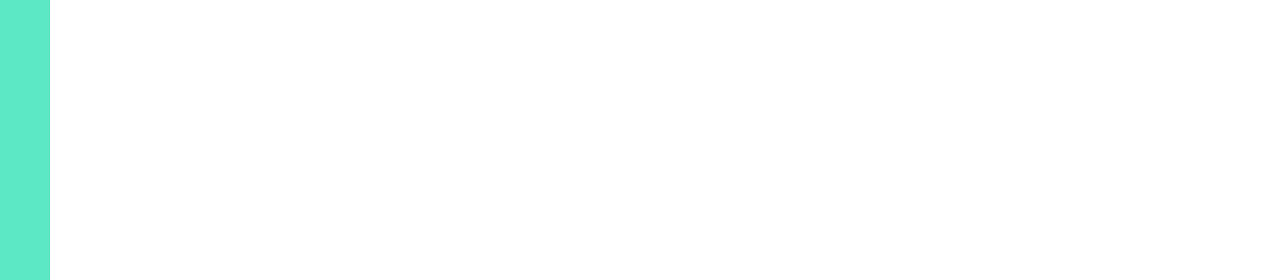
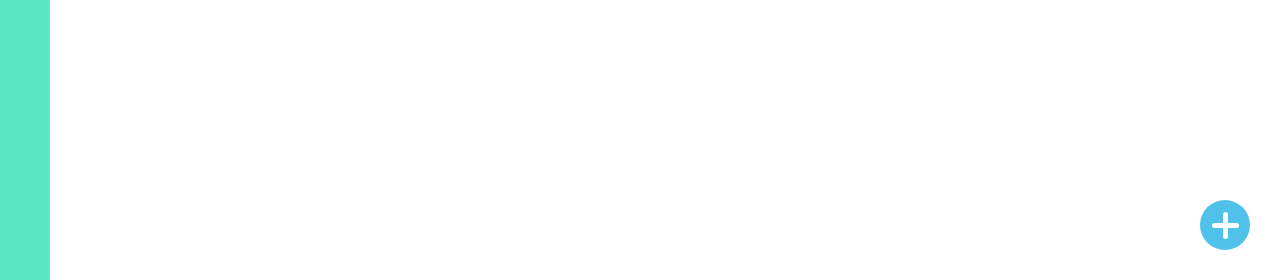
Before and after one commit to PashaKopka/remind, a Django app: template templates/user_page/user_page.html in a window 1280 px wide. Shown: the part 520-800 px from the top of the page. Run offline with Django 3.2, Linux system fonts and the light colour scheme; the template is opened without the code that fills it: most values are stand-ins (such as "Sample title", 1, 10 or a date in 2020); some libraries are stand-ins or nearby versions.

Commit message:
adding notes with front-end

```diff
--- a/static/css/user_page.css
+++ b/static/css/user_page.css
@@ -382,3 +382,36 @@ header{
 	margin-top: 20px;
 	width: 340px;
 }
+
+.add_note_button{
+	display: block;
+	position: fixed;
+	right: 30px;
+	bottom: 30px;
+	width: 50px;
+	height: 50px;
+	border-radius: 50%;
+	background-color: #50c1e9;
+	display: flex;
+	justify-content: center;
+	align-items: center;
+	z-index: 5;
+	cursor: pointer;
+}
+.add_note_button span{
+	display: block;
+	width: 27px;
+	height: 5px;
+	background-color: #fff;
+	border-radius: 5px;
+}
+.add_note_button span::before{
+	position: relative;
+	content: '';
+	display: block;
+	width: 27px;
+	height: 5px;
+	background-color: #fff;
+	border-radius: 5px;
+	transform: rotate(90deg);
+}
--- a/templates/user_page/user_page.html
+++ b/templates/user_page/user_page.html
@@ -36,9 +36,16 @@
 <div class="main_container">
 
     <div class="popup">
-        <form action="{% url 'edit_note' %}" method='post'>
+        <form id="edit_form" action="{% url 'edit_note' %}" method='post'>
             {% csrf_token %}
         </form>
+        <form id="add_form" action="{% url 'add_note' request.user.get_username %}" method='post'>
+            {% csrf_token %}
+        </form>
+    </div>
+
+    <div class="add_note_button">
+    	<span></span>
     </div>
 
     <div class="sitebar">
@@ -76,8 +83,8 @@
             <div class="note" value="{{ note.id }}">
                 <input type="hidden" value="{{ note.text }}">
                 <h4 class="note_title">{{ note.title }}</h4>
-                {% if note.text|length >= 200 %}
-                    <p class="text">{{ note.text|slice:":200" }}...</p>
+                {% if note.text|length >= 150 %}
+                    <p class="text">{{ note.text|slice:":150" }}...</p>
                 {% else %}
                     <p class="text">{{ note.text }}</p>
                 {% endif %}
```
Also changed, not shown: static/js/user_page/user_page.js (+61 -1 lines), user_page/urls.py (+11 -4 lines), db.sqlite3.
